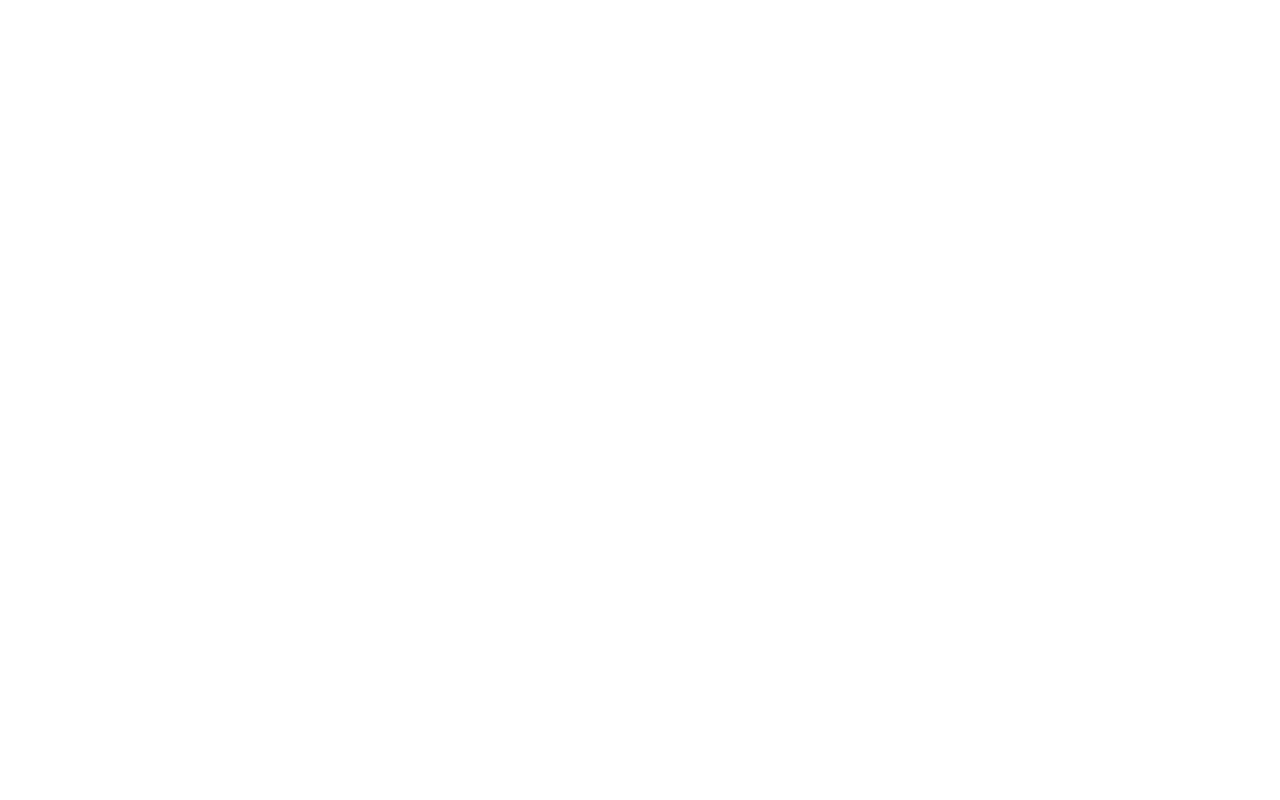
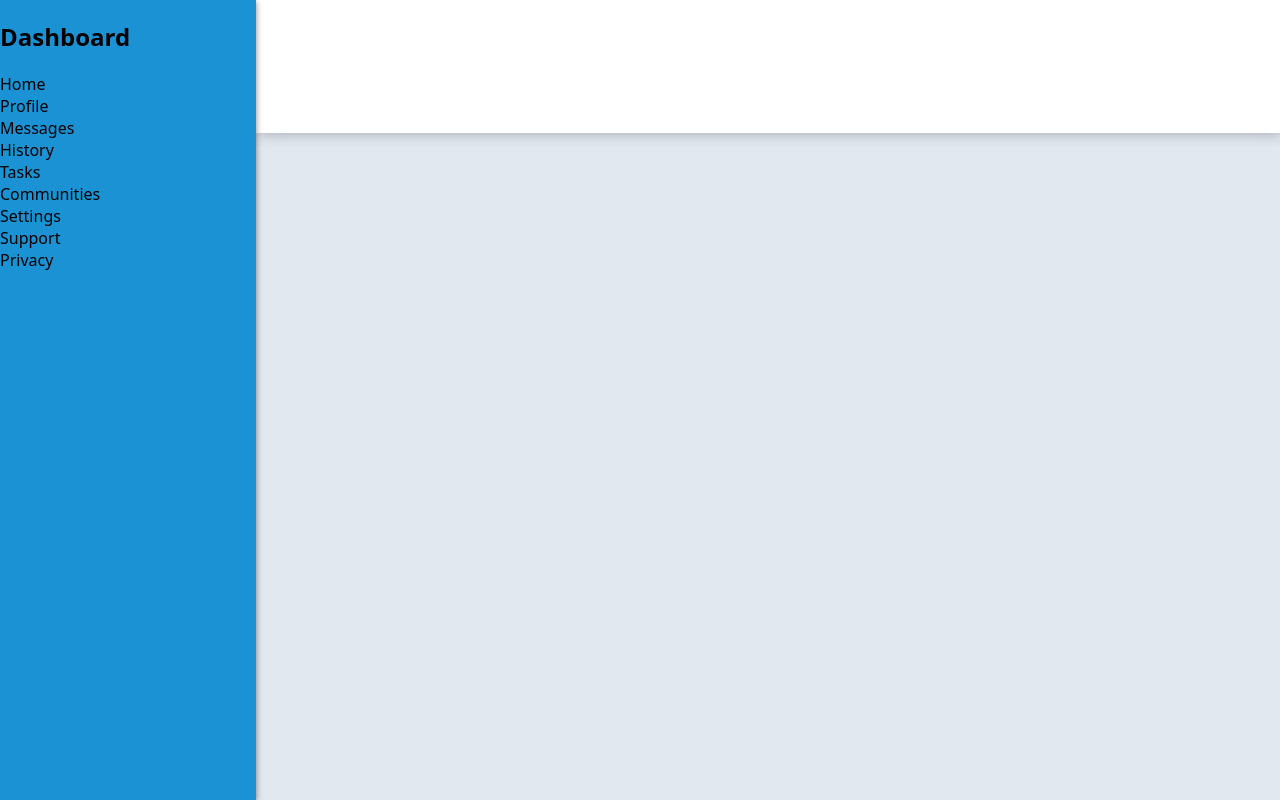
Before and after one commit to jvkf/odin-dashboard, a plain HTML site: page index.html in a window 1280 px wide. Drawn offline with Linux system fonts and the light colour scheme.

Commit message:
First layout settings

```diff
--- a/index.html
+++ b/index.html
@@ -9,8 +9,26 @@
   <title>Dashboard</title>
 </head>
 
-<body>
+<body class="dashboard">
+  <nav class="sidebar">
+    <h1>Dashboard</h1>
 
+    <ul class="navigation-content">
+      <li class="navigation-content_item">Home</li>
+      <li class="navigation-content_item">Profile</li>
+      <li class="navigation-content_item">Messages</li>
+      <li class="navigation-content_item">History</li>
+      <li class="navigation-content_item">Tasks</li>
+      <li class="navigation-content_item">Communities</li>
+    </ul>
+    <ul class="navigation-options">
+      <li class="navication-options_item">Settings</li>
+      <li class="navication-options_item">Support</li>
+      <li class="navication-options_item">Privacy</li>
+    </ul>
+  </nav>
+  <header class="header"></header>
+  <main class="main-content"></main>
 </body>
 
 </html>
--- a/styles.css
+++ b/styles.css
@@ -0,0 +1,45 @@
+ul {
+  list-style: none;
+  margin: 0;
+  padding: 0;
+}
+
+/* Start of first layout settings */
+
+.dashboard {
+  font-family: system-ui, -apple-system, BlinkMacSystemFont, "Segoe UI", Roboto,
+    Oxygen, Ubuntu, Cantarell, "Open Sans", "Helvetica Neue", sans-serif;
+  margin: 0;
+  padding: 0;
+  min-height: 100vh;
+  box-sizing: border-box;
+  display: grid;
+  grid-template-areas:
+    "sidebar header"
+    "sidebar main-content";
+  grid-template-columns: 1fr 4fr;
+  grid-template-rows: 1fr 5fr;
+}
+
+.sidebar {
+  grid-area: sidebar;
+  background-color: #1a92d4;
+  position: relative;
+  z-index: 2;
+  box-shadow: 0 2px 6px 0 rgba(0, 0, 0, 0.5);
+}
+
+.header {
+  grid-area: header;
+  background-color: #ffffff;
+  box-shadow: 2px 0 14px 0px rgba(0, 0, 0, 0.3);
+  position: relative;
+  z-index: 1;
+}
+
+.main-content {
+  grid-area: main-content;
+  background: #e2e8f0;
+}
+
+/* End of first layout settings */
```
